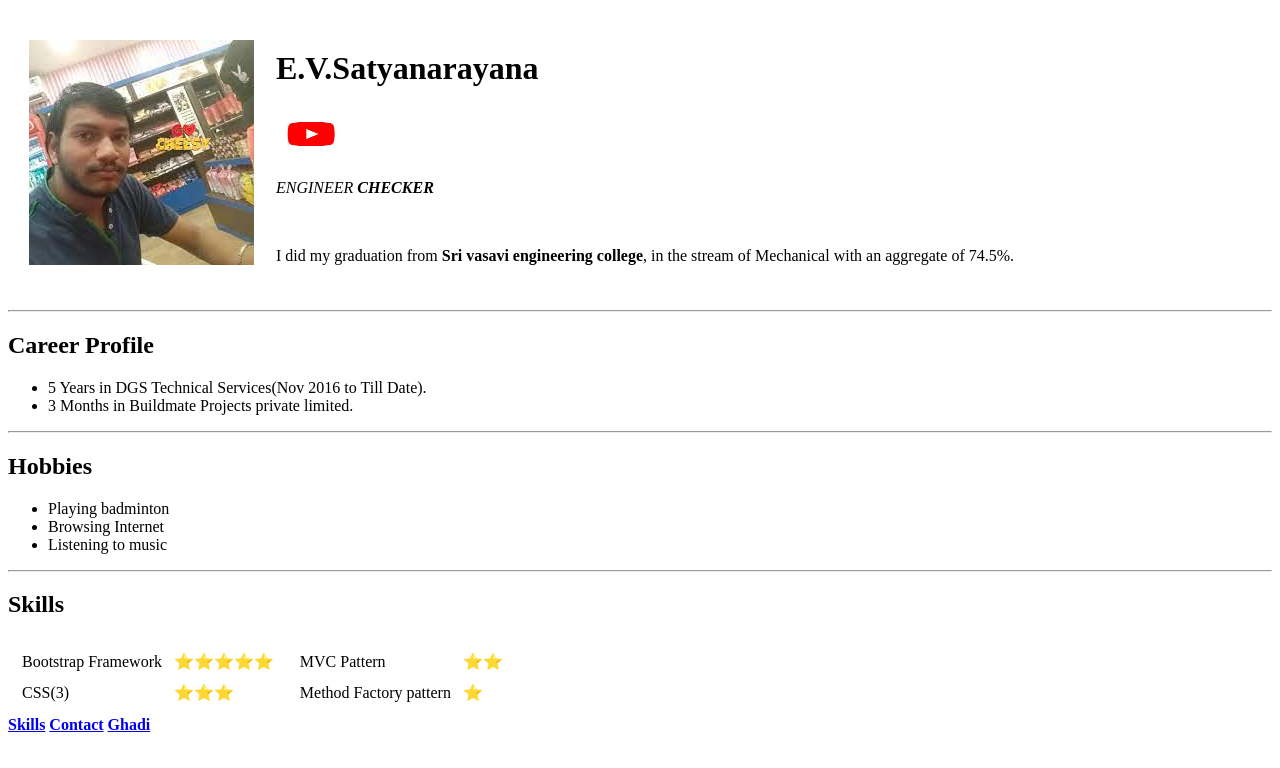
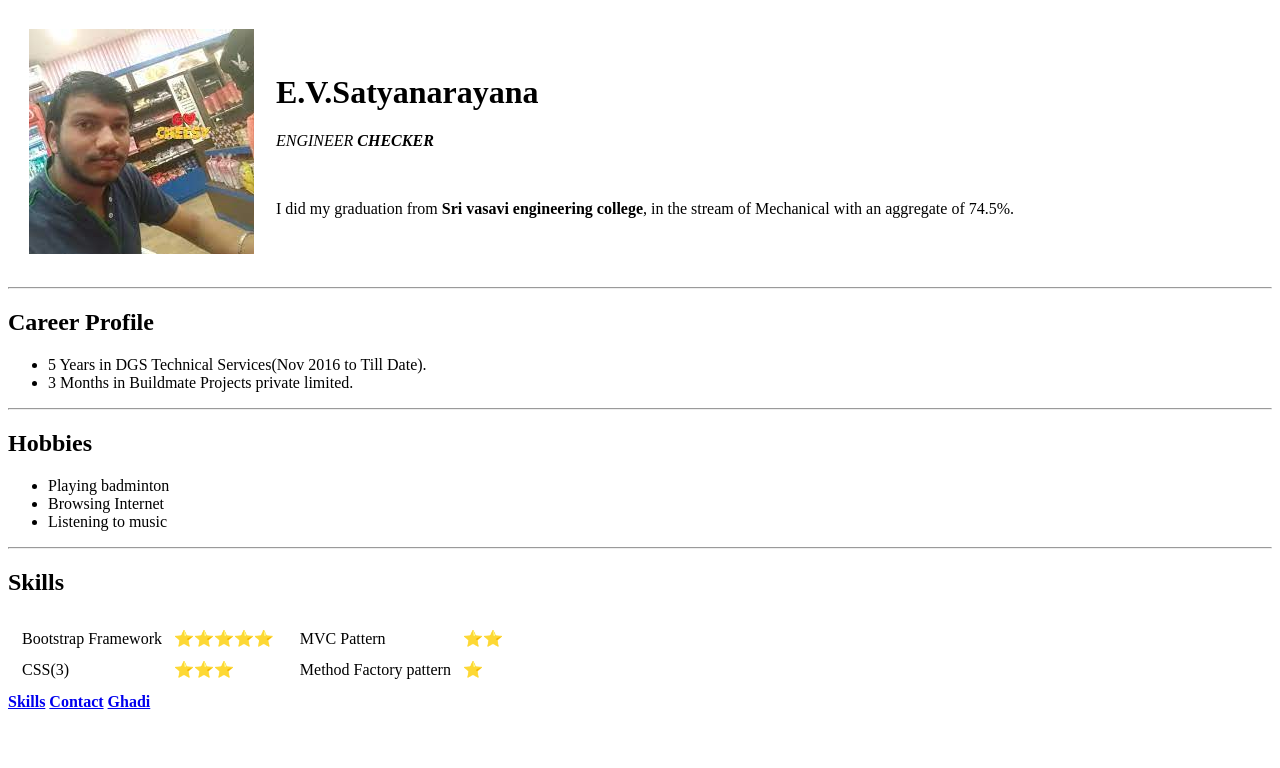
Before and after one commit to satyanarayana-ev/kidszone, a plain HTML site: page index.html in a window 1280 px wide. Drawn offline with Linux system fonts and the light colour scheme.

Commit message:
Deleted youtube hyper link

```diff
--- a/index.html
+++ b/index.html
@@ -12,7 +12,6 @@
     <td><img src="images\photo.jfif" alt="My photo"></td>
     <td>
       <h1>E.V.Satyanarayana</h1>
-      <em><a href="https://www.youtube.com/"><img src="images\youtube.jfif" alt="Youtube logo" width="70px" height="50px"> </a></em>
       <p><em>ENGINEER <strong>CHECKER</strong></em></p>
       <br>
       <p>I did my graduation from <strong>Sri vasavi engineering college</strong>, in the stream of Mechanical with an aggregate of 74.5%.</p>
```
